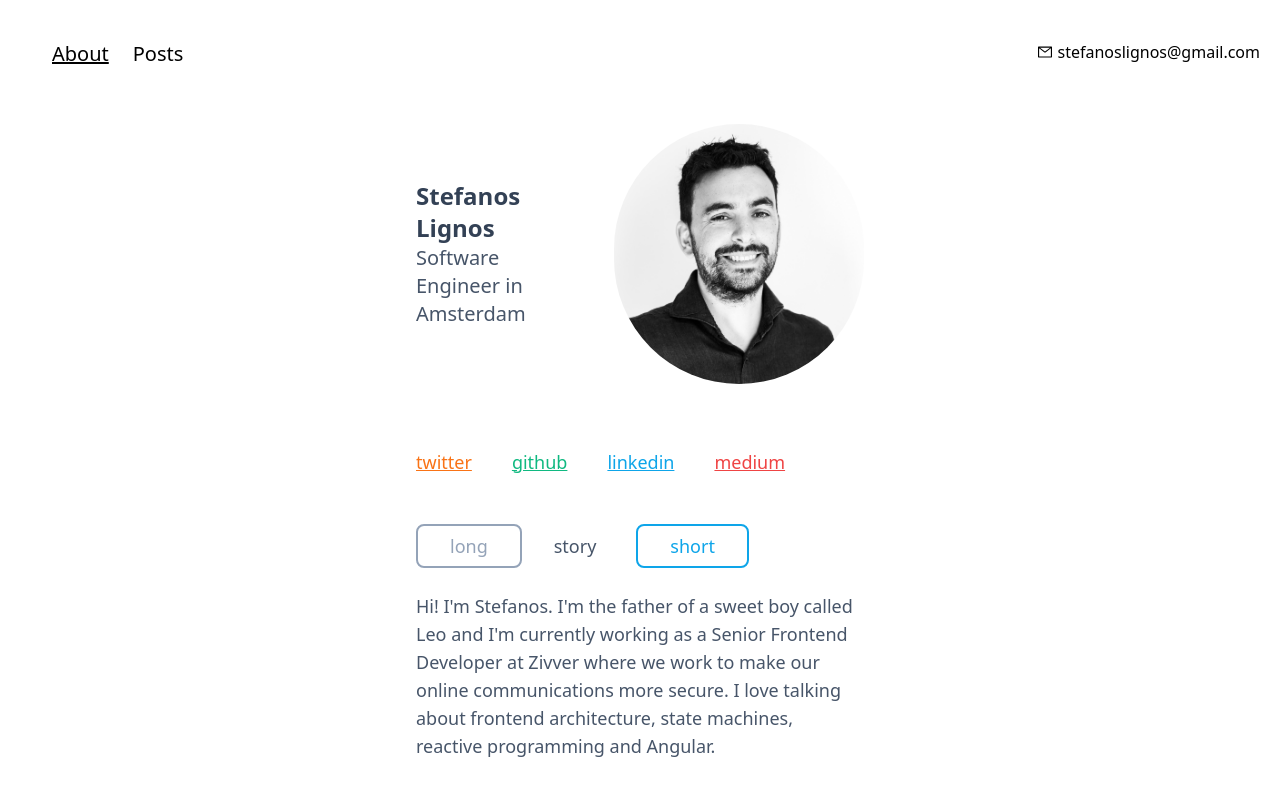
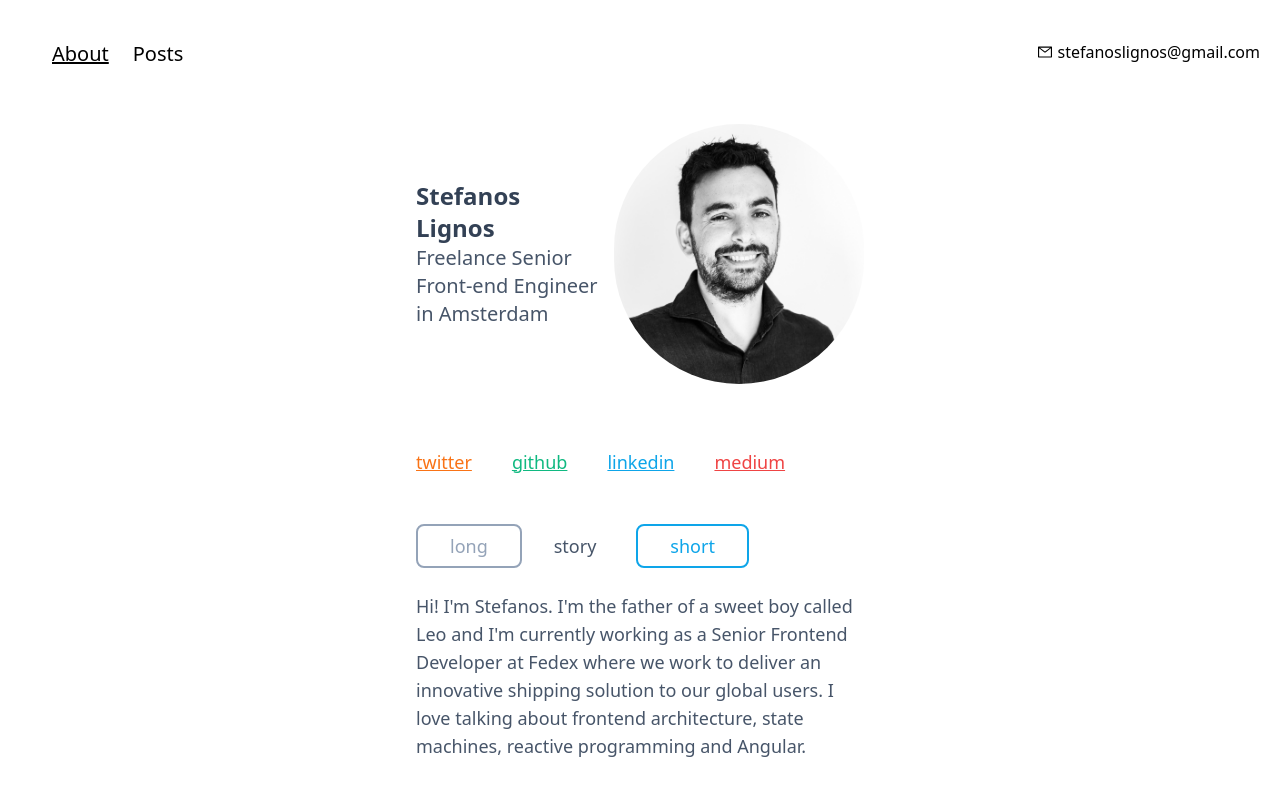
Before and after one commit to stefanoslig/blog, a Next.js app: page / in a window 1280 px wide. Shown: the top 796 px of the page. Built offline with nearby package versions, Linux system fonts and the light colour scheme; a web font is replaced by a local one.

Commit message:
Change profile details

```diff
--- a/components/long-story-short.tsx
+++ b/components/long-story-short.tsx
@@ -49,7 +49,7 @@ const LongStoryShort: FunctionComponent = () => {
         <p className="text-lg text-slate-600">
           Hi! I&apos;m Stefanos. I&apos;m the father of a sweet boy called Leo
           and I&apos;m currently working as a Senior Frontend Developer at
-          Zivver where we work to make our online communications more secure. I
+          Fedex where we work to deliver an innovative shipping solution to our global users. I
           love talking about frontend architecture, state machines, reactive
           programming and Angular.
         </p>
--- a/pages/index.tsx
+++ b/pages/index.tsx
@@ -8,12 +8,12 @@ function HomePage() {
       <Container>
         <div className="flex flex-col mx-auto max-w-md">
           <div className="flex pt-4 items-center">
-            <div className="pr-10">
+            <div className="pr-4">
               <h1 className="text-2xl text-slate-700 font-bold">
                 Stefanos Lignos
               </h1>
               <h2 className="text-xl text-slate-600">
-                Software Engineer in Amsterdam
+                Freelance Senior Front-end Engineer in Amsterdam
               </h2>
             </div>
             <Image
```
